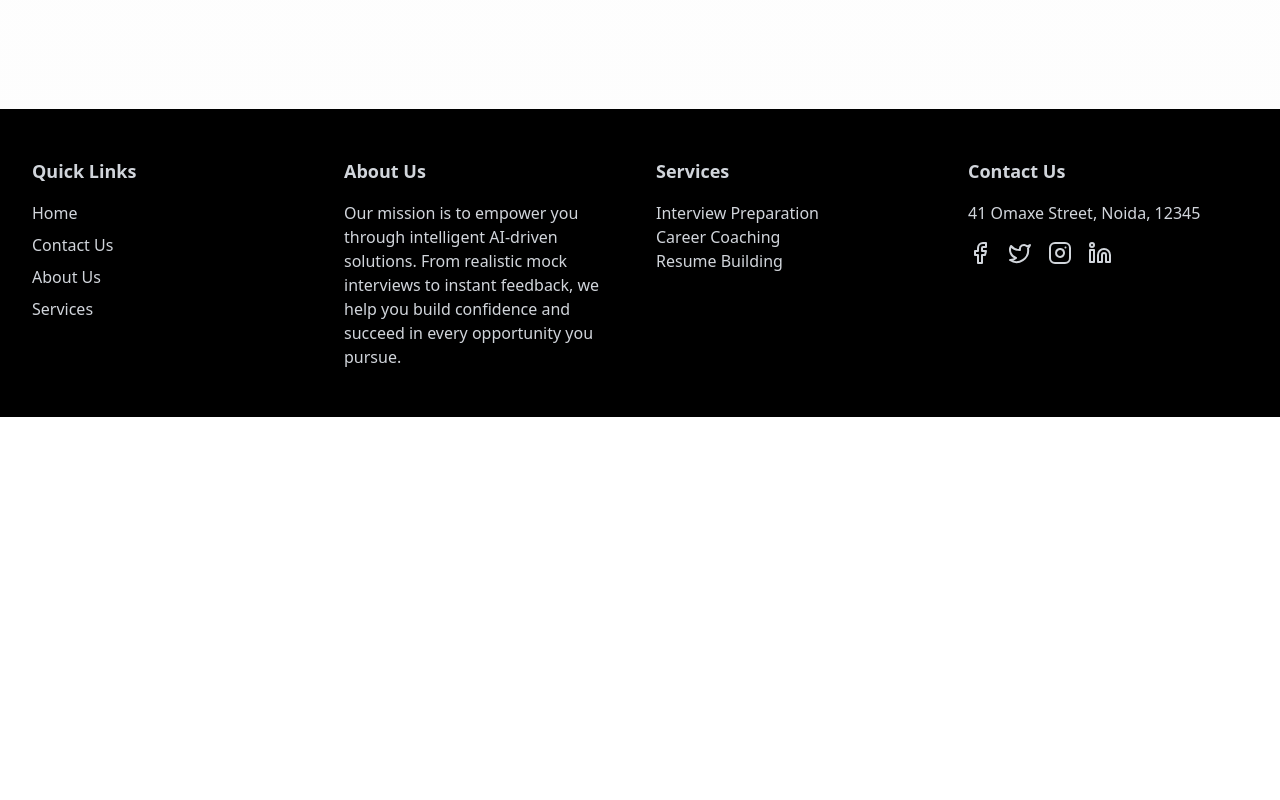
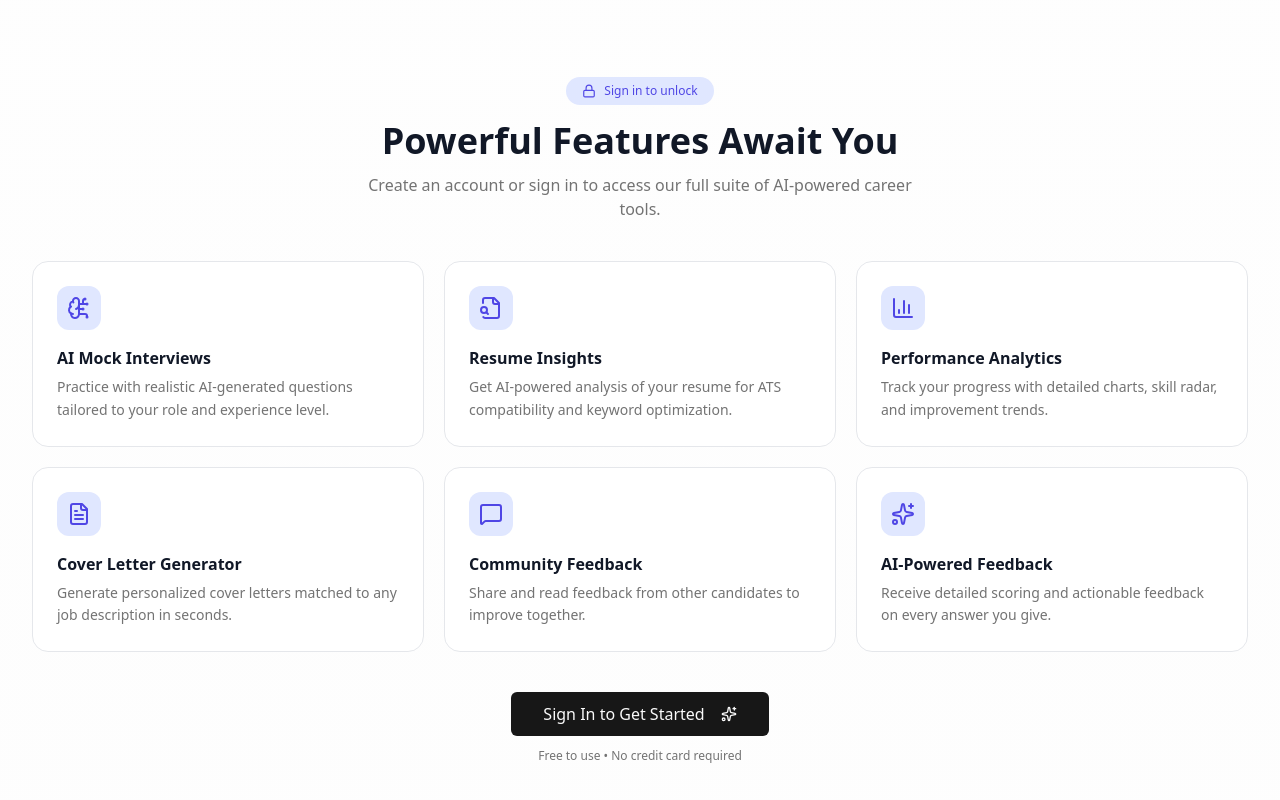
Before and after one commit to anant5441/Ai-Mock-Interview, a React (Vite) app: page / in a window 1280 px wide. Shown: the part 1840-2640 px from the top of the page. Before the commit the page ends 2257 px from the top, so only its background shows below. Built offline with nearby package versions, Linux system fonts and the light colour scheme; no server answers.

Commit message:
Home page Updated

```diff
--- a/src/routes/home.tsx
+++ b/src/routes/home.tsx
@@ -1,11 +1,14 @@
 import Container from "@/components/container";
 import { MarqueImg } from "@/components/marquee-img";
 import { Button } from "@/components/ui/button";
-import { Sparkles } from "lucide-react";
+import { Sparkles, BrainCircuit, FileSearch, BarChart3, FileText, MessageSquare, Lock } from "lucide-react";
 import Marquee from "react-fast-marquee";
 import { Link } from "react-router-dom";
+import { useAuth } from "@clerk/clerk-react";
 
 const HomePage = () => {
+     const { userId } = useAuth();
+
      return <div className="flex-col w-full pb-24">
           <Container>
                <div className="my-8">
@@ -105,6 +108,57 @@ const HomePage = () => {
                     </div>
                </div>
           </Container>
+
+          {/* ─── FEATURES SECTION (visible when NOT logged in) ─── */}
+          {!userId && (
+               <Container className="py-12 md:py-16">
+                    <div className="text-center mb-10">
+                         <div className="inline-flex items-center gap-2 px-4 py-1.5 rounded-full bg-indigo-100 dark:bg-indigo-500/10 text-indigo-600 dark:text-indigo-400 text-xs font-medium mb-4">
+                              <Lock className="w-3.5 h-3.5" />
+                              Sign in to unlock
+                         </div>
+                         <h2 className="text-2xl md:text-4xl font-bold text-gray-900 dark:text-white">
+                              Powerful Features Await You
+                         </h2>
+                         <p className="mt-3 text-muted-foreground max-w-xl mx-auto">
+                              Create an account or sign in to access our full suite of AI-powered career tools.
+                         </p>
+                    </div>
+
+                    <div className="grid grid-cols-1 sm:grid-cols-2 lg:grid-cols-3 gap-5">
+                         {[
+                              { icon: <BrainCircuit className="w-6 h-6" />, title: "AI Mock Interviews", desc: "Practice with realistic AI-generated questions tailored to your role and experience level." },
+                              { icon: <FileSearch className="w-6 h-6" />, title: "Resume Insights", desc: "Get AI-powered analysis of your resume for ATS compatibility and keyword optimization." },
+                              { icon: <BarChart3 className="w-6 h-6" />, title: "Performance Analytics", desc: "Track your progress with detailed charts, skill radar, and improvement trends." },
+                              { icon: <FileText className="w-6 h-6" />, title: "Cover Letter Generator", desc: "Generate personalized cover letters matched to any job description in seconds." },
+                              { icon: <MessageSquare className="w-6 h-6" />, title: "Community Feedback", desc: "Share and read feedback from other candidates to improve together." },
+                              { icon: <Sparkles className="w-6 h-6" />, title: "AI-Powered Feedback", desc: "Receive detailed scoring and actionable feedback on every answer you give." },
+                         ].map((feature) => (
+                              <div
+                                   key={feature.title}
+                                   className="group relative rounded-2xl border border-gray-200 dark:border-white/10 bg-white/80 dark:bg-white/5 backdrop-blur-sm p-6 transition-all duration-300 hover:-translate-y-1 hover:shadow-lg dark:hover:shadow-black/30"
+                              >
+                                   <div className="w-11 h-11 rounded-xl bg-indigo-100 dark:bg-indigo-500/15 flex items-center justify-center mb-4 text-indigo-600 dark:text-indigo-400 group-hover:scale-110 transition-transform">
+                                        {feature.icon}
+                                   </div>
+                                   <h3 className="font-semibold text-gray-900 dark:text-white mb-1.5">{feature.title}</h3>
+                                   <p className="text-sm text-muted-foreground leading-relaxed">{feature.desc}</p>
+                              </div>
+                         ))}
+                    </div>
+
+                    <div className="mt-10 text-center">
+                         <Link to="/signin">
+                              <Button size="lg" className="px-8 text-base">
+                                   Sign In to Get Started <Sparkles className="ml-2 w-4 h-4" />
+                              </Button>
+                         </Link>
+                         <p className="mt-3 text-xs text-muted-foreground">
+                              Free to use • No credit card required
+                         </p>
+                    </div>
+               </Container>
+          )}
      </div>;
 };
 
```
